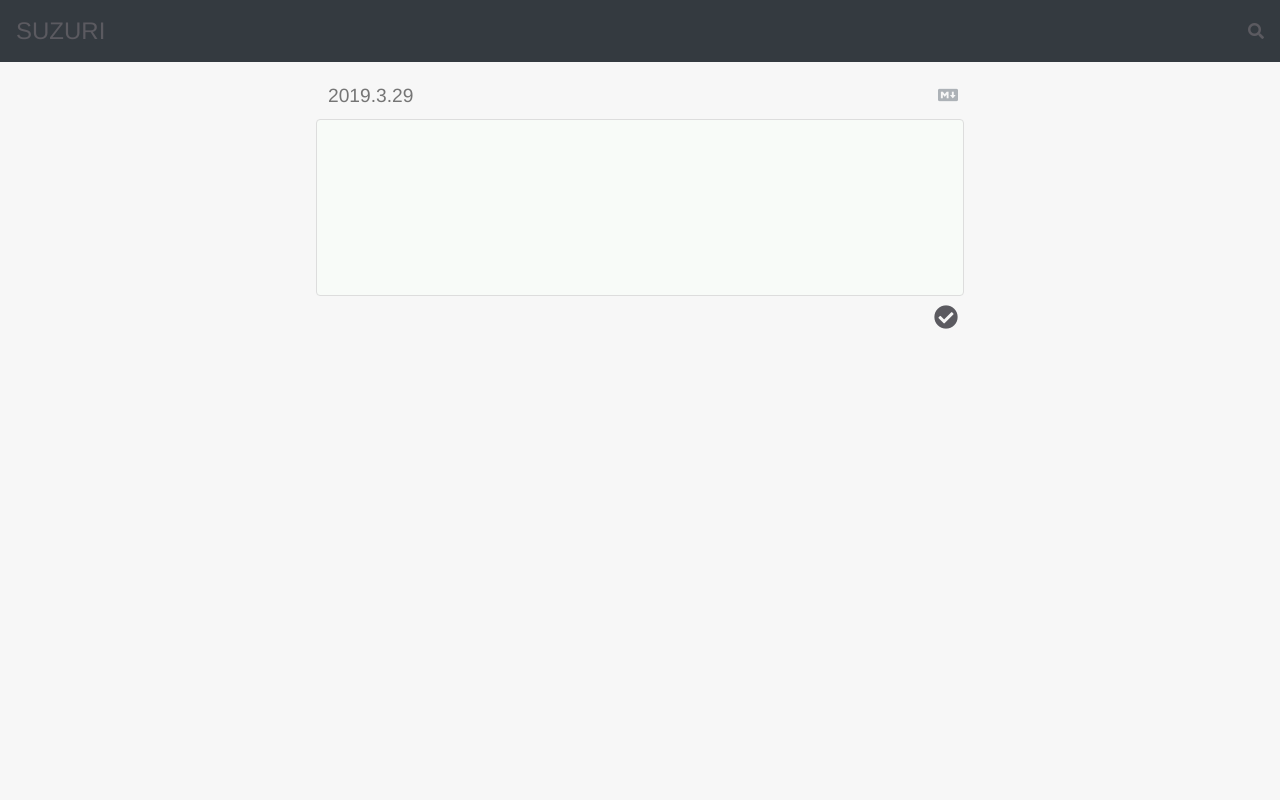
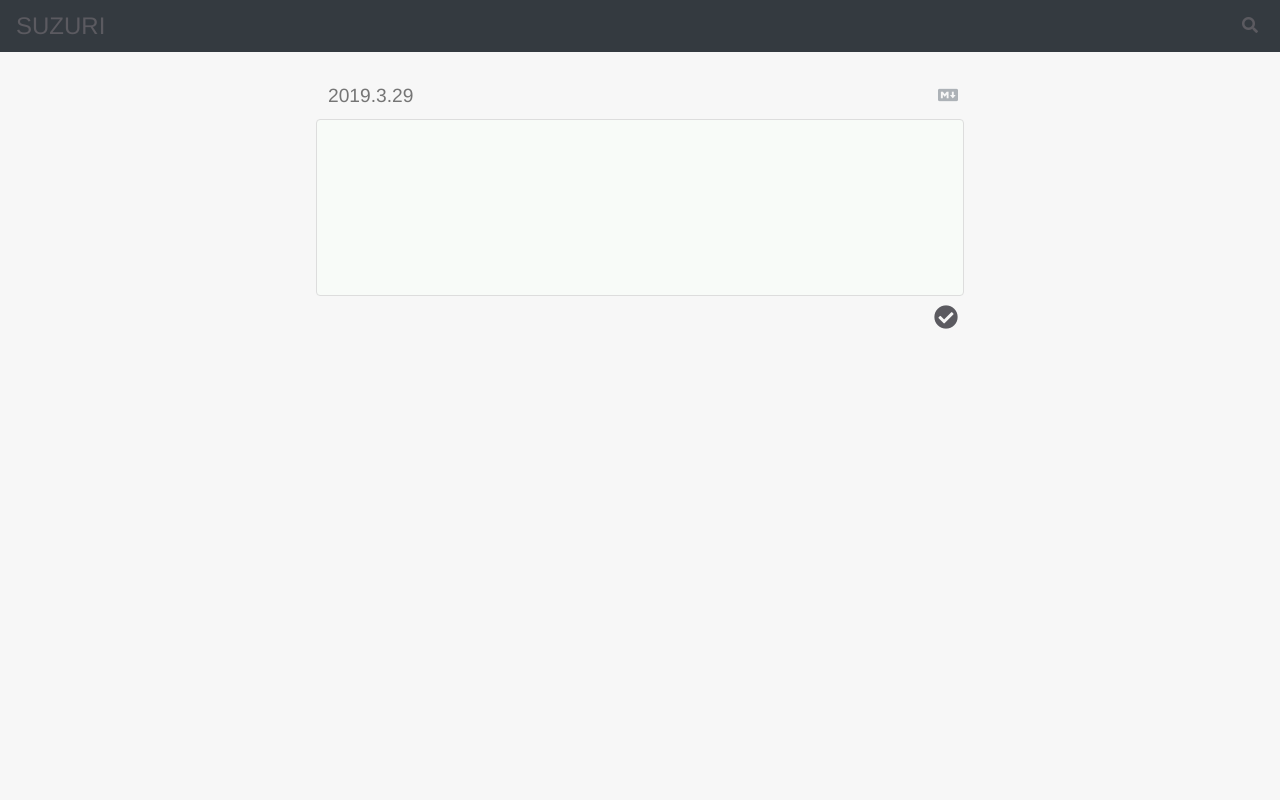
Before and after one commit to suzuri-note/suzuri, a Vue app: page / in a window 1280 px wide. Shown: the top 800 px of the page. Built offline with nearby package versions, Linux system fonts and the light colour scheme.

Commit message:
:+1: CSSフレームワーク最適化

```diff
--- a/package.json
+++ b/package.json
@@ -10,6 +10,7 @@
     "test": "jest"
   },
   "dependencies": {
+    "bootstrap": "4.3.1",
     "core-js": "^2.6.5",
     "markdown-it": "8.4.2",
     "shortid": "^2.2.14",
@@ -33,6 +34,8 @@
     "vue-template-compiler": "^2.5.21"
   },
   "jest": {
-    "setupFiles": ["jest-localstorage-mock"]
+    "setupFiles": [
+      "jest-localstorage-mock"
+    ]
   }
 }
--- a/public/index.html
+++ b/public/index.html
@@ -4,9 +4,7 @@
     <meta charset="utf-8">
     <meta http-equiv="X-UA-Compatible" content="IE=edge">
     <meta name="viewport" content="width=device-width,initial-scale=1.0">
-    <link rel="stylesheet" href="https://stackpath.bootstrapcdn.com/bootstrap/4.3.1/css/bootstrap.min.css" integrity="sha384-ggOyR0iXCbMQv3Xipma34MD+dH/1fQ784/j6cY/iJTQUOhcWr7x9JvoRxT2MZw1T" crossorigin="anonymous">
     <link rel="stylesheet" href="https://use.fontawesome.com/releases/v5.8.1/css/all.css" integrity="sha384-50oBUHEmvpQ+1lW4y57PTFmhCaXp0ML5d60M1M7uH2+nqUivzIebhndOJK28anvf" crossorigin="anonymous">
-    <!--<link rel="stylesheet" href="style.css">-->
     <link rel="icon" href="<%= BASE_URL %>favicon.ico">
     <title>suzuri</title>
   </head>
--- a/public/style.css
+++ /dev/null
@@ -1,38 +0,0 @@
-body {
-    background-color: #F7F7F7;
-}
-a {
-    color: #007BBB;
-}
-.bg-dark {
-    background-color: #2E2930;
-}
-.bg-light {
-    background-color: #F7F7F7;
-}
-.bg-border {
-    background-color: #DDDDDD;
-}
-.bg-primary {
-    background-color: #5B5A60;
-}
-.bg-paper {
-    background-color: #F8FBF8;
-}
-.text-primary {
-    color: #5B5A60!important;
-}
-.text-error {
-    color: #D9534F;
-}
-.text-muted {
-    color: #818A91;
-}
-.text-border {
-    color: #DDDDDD;
-}
-.btn-primary {
-    color: #5B5A60;
-    background-color: transparent;
-    border-color: #5B5A60;
-}
--- a/src/components/Editor.vue
+++ b/src/components/Editor.vue
@@ -156,7 +156,6 @@ export default {
 }
 .body-preview {
     min-height: 10rem;
-    overflow: scroll;
 }
 
 
--- a/src/components/Navbar.vue
+++ b/src/components/Navbar.vue
@@ -1,13 +1,29 @@
 <template>
     <nav class="navbar bg-dark">
-      <a href="#" class="navbar-brand text-brand">SUZURI</a>
-      <i class="fas fa-search icon-brand"></i>
+      <div class="navbar-brand">
+        <a href="#" class="navbar-item text-brand">SUZURI</a>
+      </div>
+      <div class="navbar-menu">
+        <button type="button" class="icon-btn icon-btn-primary"><i class="fas fa-search"></i></button>
+
+      </div>
     </nav>
 </template>
 
-<style scoped>
+<style scoped lang="scss">
 .navbar {
   z-index: 1000;
+  position: relative;
+  display: -ms-flexbox;
+  display: flex;
+  flex-direction: row;
+  -ms-flex-wrap: wrap;
+  flex-wrap: wrap;
+  -ms-flex-align: center;
+  align-items: center;
+  -ms-flex-pack: justify;
+  justify-content: space-between;
+  padding: .5rem 1rem;
 }
 
 .navbar-brand {
--- a/src/style/button.scss
+++ b/src/style/button.scss
@@ -1,3 +1,21 @@
+.btn {
+    display: inline-block;
+    font-weight: 400;
+    text-align: center;
+    white-space: nowrap;
+    vertical-align: middle;
+    -webkit-user-select: none;
+    -moz-user-select: none;
+    -ms-user-select: none;
+    user-select: none;
+    border: 1px solid transparent;
+    padding: .375rem .75rem;
+    font-size: 1rem;
+    line-height: 1.5;
+    border-radius: .25rem;
+    transition: color .15s ease-in-out,background-color .15s ease-in-out,border-color .15s ease-in-out,box-shadow .15s ease-in-out;
+}
+
 .btn-primary {
   color: $brand !important;
   background-color: transparent !important;
--- a/src/style/global.scss
+++ b/src/style/global.scss
@@ -1,3 +1,5 @@
+@import "bootstrap/scss/bootstrap-reboot.scss";
+@import "bootstrap/scss/_utilities.scss";
 @import "./_variables.scss";
 @import "./_mixins.scss";
 @import "./dropdown.scss";
```
Also changed, not shown: 1 other file (tests, documents, lock files or other folders).
